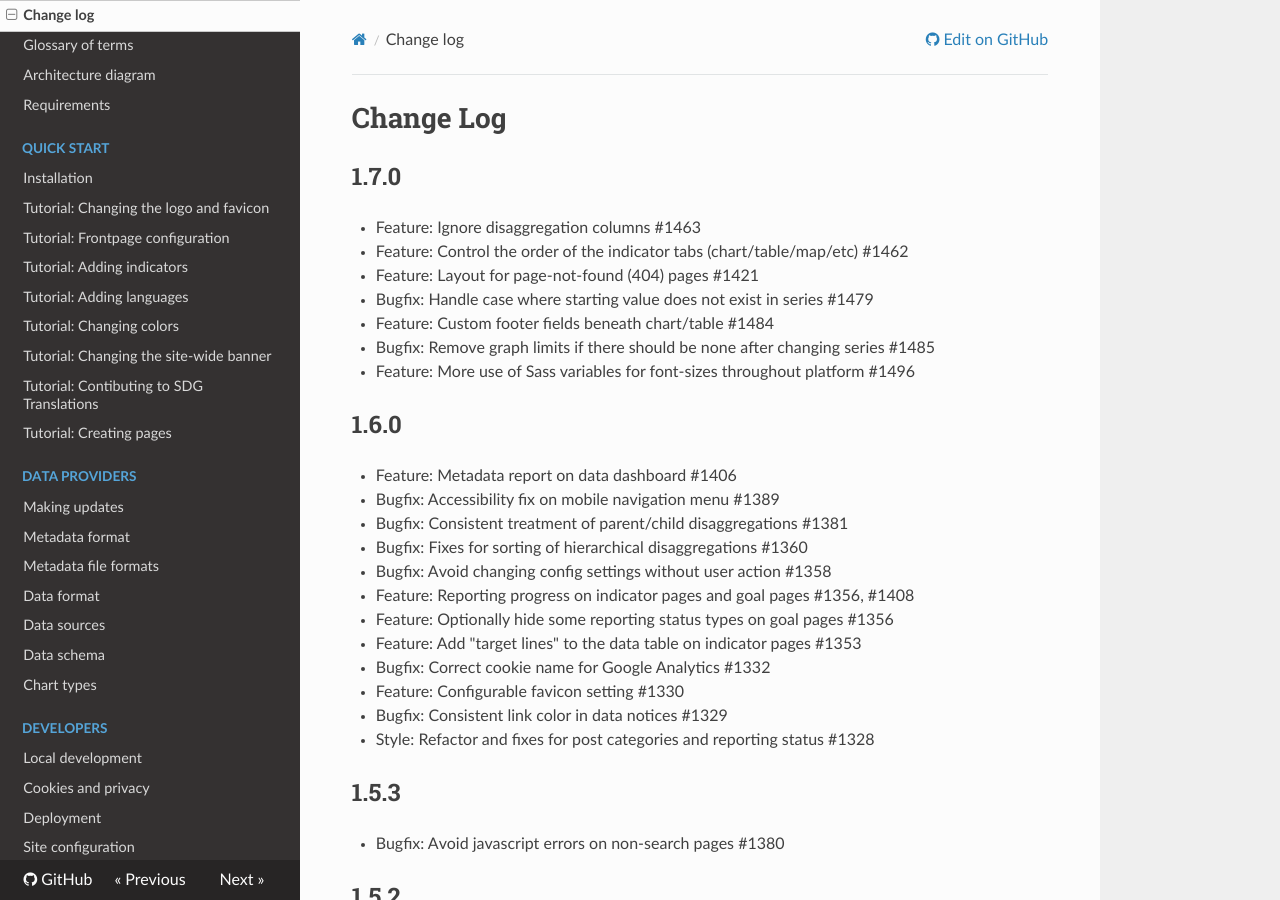
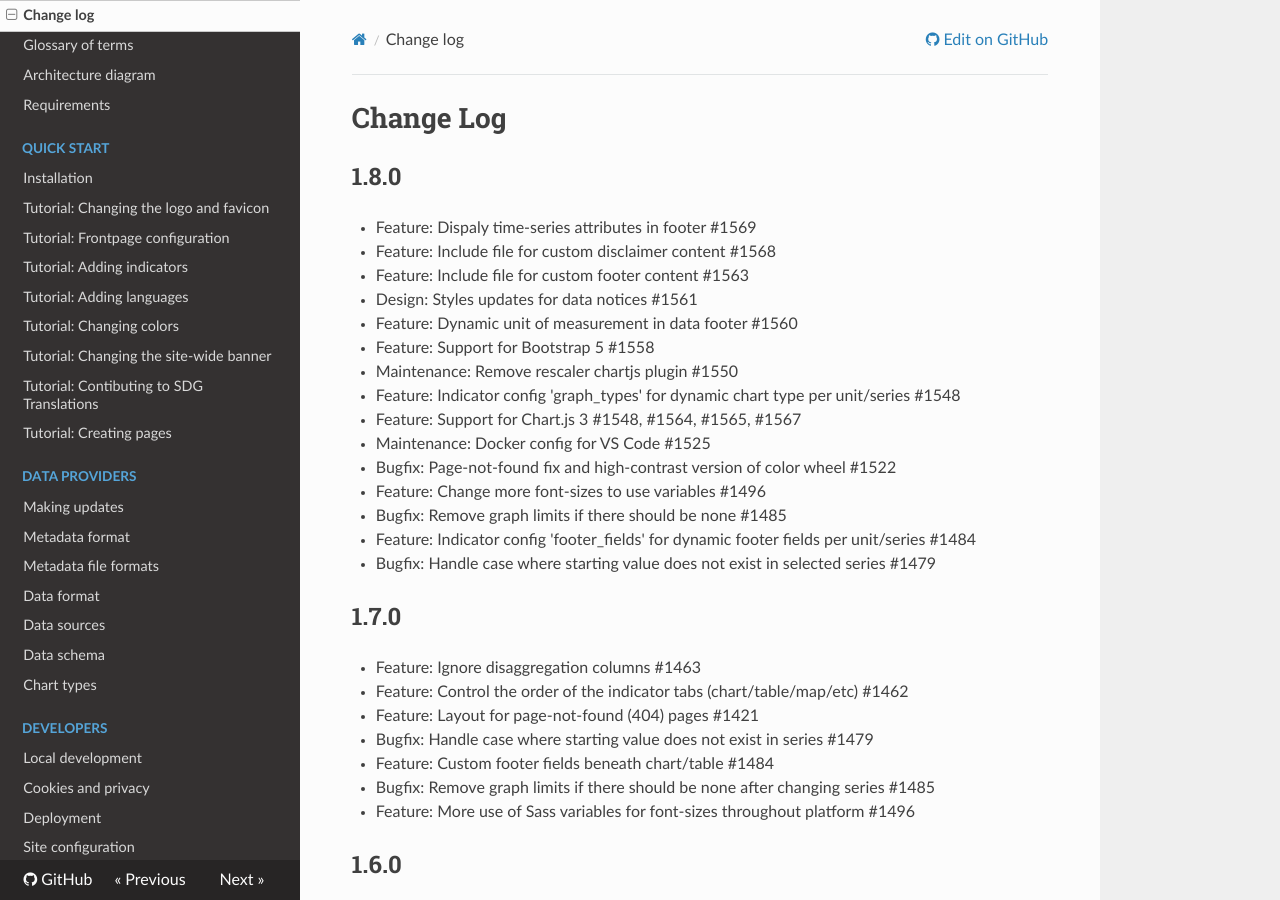
Before and after one commit to open-sdg/open-sdg, an MkDocs documentation site: the page built from docs/changelog.md, in a window 1280 px wide and 900 px high. Built offline with MkDocs 1.6.1, drawn with Linux system fonts in a browser that asks for light colours; nearby versions of some CDN libraries; old or Windows-style settings are respelled for this version of MkDocs.

```diff
--- a/docs/changelog.md
+++ b/docs/changelog.md
@@ -1,4 +1,22 @@
 <h1>Change Log</h1>
+
+## 1.8.0
+
+* Feature: Dispaly time-series attributes in footer #1569
+* Feature: Include file for custom disclaimer content #1568
+* Feature: Include file for custom footer content #1563
+* Design: Styles updates for data notices #1561
+* Feature: Dynamic unit of measurement in data footer #1560
+* Feature: Support for Bootstrap 5 #1558
+* Maintenance: Remove rescaler chartjs plugin #1550
+* Feature: Indicator config 'graph_types' for dynamic chart type per unit/series #1548
+* Feature: Support for Chart.js 3 #1548, #1564, #1565, #1567
+* Maintenance: Docker config for VS Code #1525
+* Bugfix: Page-not-found fix and high-contrast version of color wheel #1522
+* Feature: Change more font-sizes to use variables #1496
+* Bugfix: Remove graph limits if there should be none #1485
+* Feature: Indicator config 'footer_fields' for dynamic footer fields per unit/series #1484
+* Bugfix: Handle case where starting value does not exist in selected series #1479
 
 ## 1.7.0
 
--- a/mkdocs.yml
+++ b/mkdocs.yml
@@ -83,3 +83,4 @@ pages:
         - Upgrading to 1.5.0: upgrades/upgrading-1-5-0.md
         - Upgrading to 1.6.0: upgrades/upgrading-1-6-0.md
         - Upgrading to 1.7.0: upgrades/upgrading-1-7-0.md
+        - Upgrading to 1.8.0: upgrades/upgrading-1-8-0.md
```
Also changed, not shown: docs/updates.md (+11 -0 lines), docs/upgrades/upgrading-1-8-0.md (added, +53 -0 lines).
